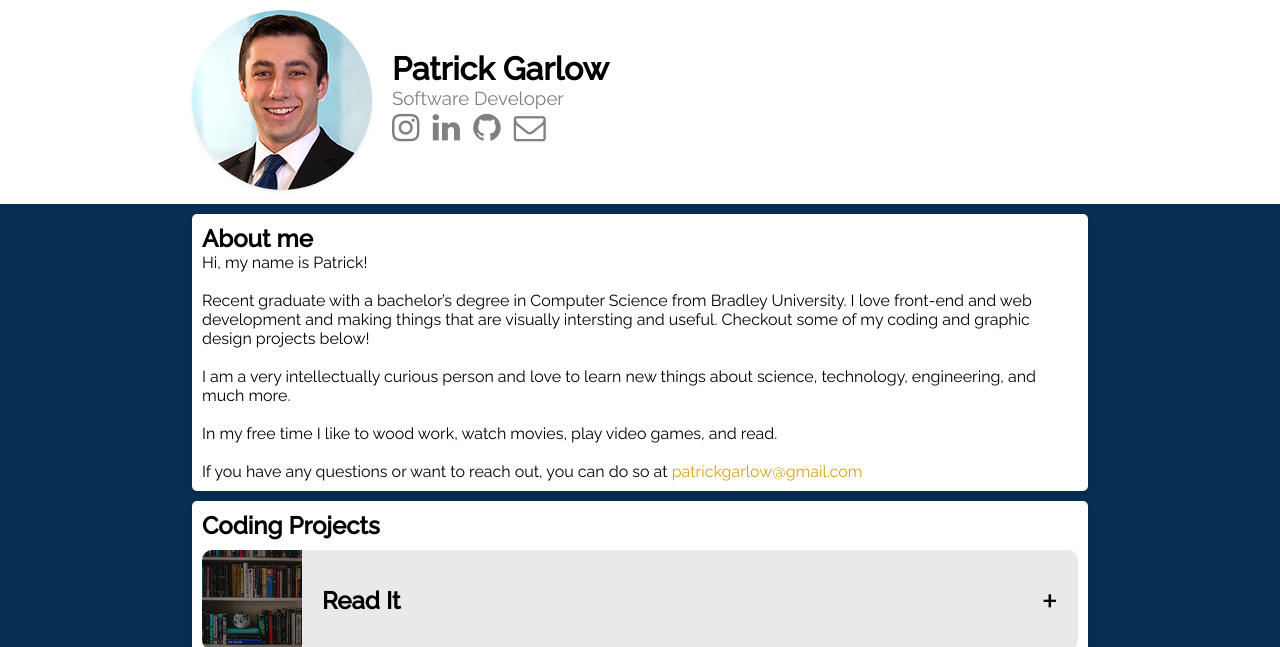
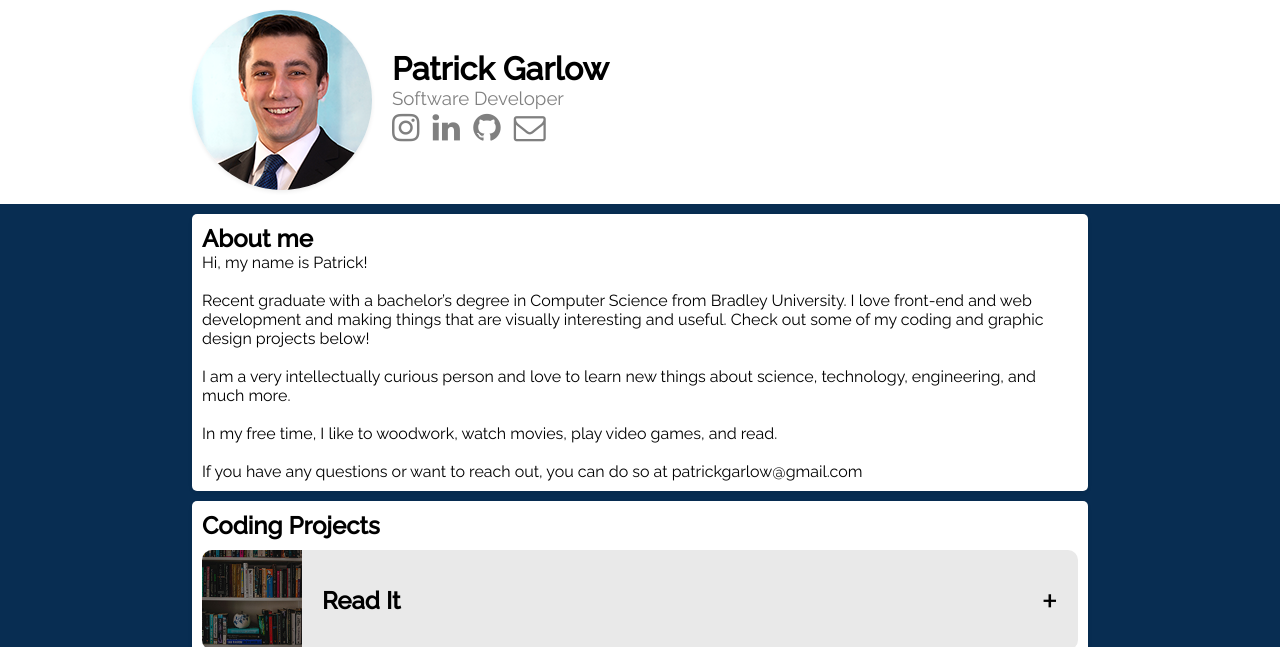
Before and after one commit to PatrickGarlow/patrickgarlow.github.io, a plain HTML site: page index.html in a window 1280 px wide. Shown: the top 647 px of the page. Drawn offline with Linux system fonts and the light colour scheme.

Commit message:
Update index.html

```diff
--- a/index.html
+++ b/index.html
@@ -35,18 +35,16 @@
           Hi, my name is Patrick!
           <br>
           <br>
-          Recent graduate with a bachelor’s degree in Computer Science from Bradley University.
-          I love front-end and web development and making things that are visually intersting and useful.
-          Checkout some of my coding and graphic design projects below!
+          Recent graduate with a bachelor’s degree in Computer Science from Bradley University. I love front-end and web development and making things that are visually interesting and useful. Check out some of my coding and graphic design projects below!
           <br>
           <br>
           I am a very intellectually curious person and love to learn new things about science, technology, engineering, and much more.
           <br>
           <br>
-          In my free time I like to wood work, watch movies, play video games, and read.
+          In my free time, I like to woodwork, watch movies, play video games, and read.
           <br>
           <br>
-          If you have any questions or want to reach out, you can do so at <bl>patrickgarlow@gmail.com</bl>
+          If you have any questions or want to reach out, you can do so at <co>patrickgarlow@gmail.com</co>
         </p>
       </div>
       <div class="coding-projects section">
```
